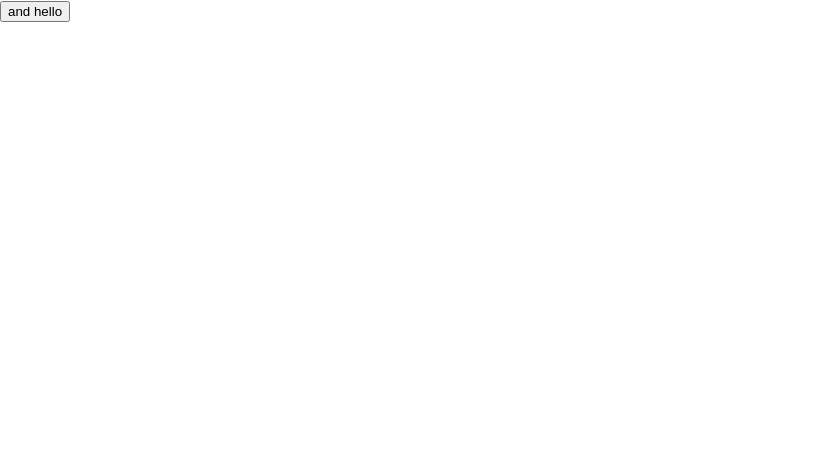
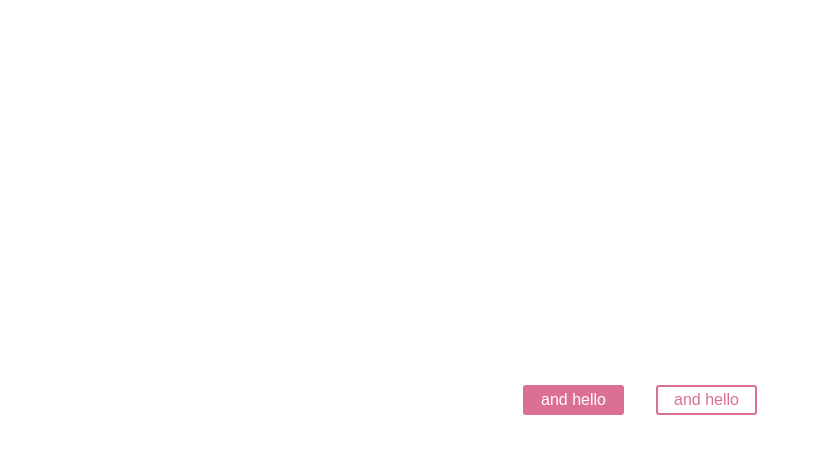
Before and after one commit to Re-cicla/app, a React (Create React App) app: page / in a window 1280 px wide. Shown: the top 454 px of the page, without its empty margins (0-820 px from the left). Built offline with nearby package versions, Linux system fonts and the light colour scheme.

Commit message:
add styled components

```diff
--- a/package.json
+++ b/package.json
@@ -12,6 +12,7 @@
     "react-dom": "^17.0.1",
     "react-router-dom": "^5.2.0",
     "react-scripts": "4.0.1",
+    "styled-components": "^5.2.1",
     "web-vitals": "^0.2.4"
   },
   "scripts": {
--- a/src/App.js
+++ b/src/App.js
@@ -1,16 +1,27 @@
 import './App.css';
 import React from 'react';
-import {BrowserRouter, Switch, Route} from 'react-router-dom';
-import SearchPage from './modules/search/search-page';
+import {
+  BrowserRouter as Router,
+  Switch,
+  Route,
+} from 'react-router-dom';
+import SearchPage from './modules/search/search.page';
+import ContainersPage from './modules/containers/containers.page';
 
 // eslint-disable-next-line require-jsdoc
 function App() {
   return (
-    <BrowserRouter>
+    <Router>
       <Switch>
-        <Route path="/" component={SearchPage} />
+        <Route path="/containers">
+          <ContainersPage />
+        </Route>
+
+        <Route path="/">
+          <SearchPage />
+        </Route>
       </Switch>
-    </BrowserRouter>
+    </Router>
   );
 }
 
--- /dev/null
+++ b/src/components/button.js
@@ -0,0 +1,20 @@
+import styled from 'styled-components';
+import React from 'react';
+
+const ButtonWrapper = styled.button`
+  /* Adapt the colors based on primary prop */
+  background: ${(props) => props.primary ? 'palevioletred' : 'white'};
+  color: ${(props) => props.primary ? 'white' : 'palevioletred'};
+
+  font-size: 1em;
+  margin: 1em;
+  padding: 0.25em 1em;
+  border: 2px solid palevioletred;
+  border-radius: 3px;
+`;
+
+const Button = ({primary}) => {
+  return (<ButtonWrapper primary={ primary}> and hello</ButtonWrapper>);
+};
+
+export default Button;
--- /dev/null
+++ b/src/modules/containers/containers.page.js
@@ -0,0 +1,5 @@
+import React from 'react';
+
+export default function ContainersPage() {
+  return (<div>Hello im the container</div>);
+}
--- a/src/modules/search/search-page.js
+++ /dev/null
@@ -1,15 +0,0 @@
-import {useRouteMatch} from 'react-router-dom';
-import React from 'react';
-
-// eslint-disable-next-line require-jsdoc
-export default function SearchPage() {
-  const match = useRouteMatch('hello');
-
-  // eslint-disable-next-line require-jsdoc
-  function onClick() {
-    alert('hola cristina, apaga la radio porfa');
-  }
-  return (<div>
-    <button onClick={onClick}>{match} and hello</button>
-  </div>);
-}
--- /dev/null
+++ b/src/modules/search/search.page.js
@@ -0,0 +1,18 @@
+import React from 'react';
+import Button from '../../components/button';
+import styled from 'styled-components';
+
+export default function SearchPage() {
+  const HorizontalButtonsWrapper = styled.section`
+    height: 100vh;
+    display: flex;
+    justify-content: center;
+    align-items: center;
+  `;
+
+  return (
+    <HorizontalButtonsWrapper>
+      <Button primary> and hello</Button>
+      <Button> and hello</Button>
+    </HorizontalButtonsWrapper>);
+}
```
Also changed, not shown: .eslintrc.js, 1 other file (tests, documents, lock files or other folders).
